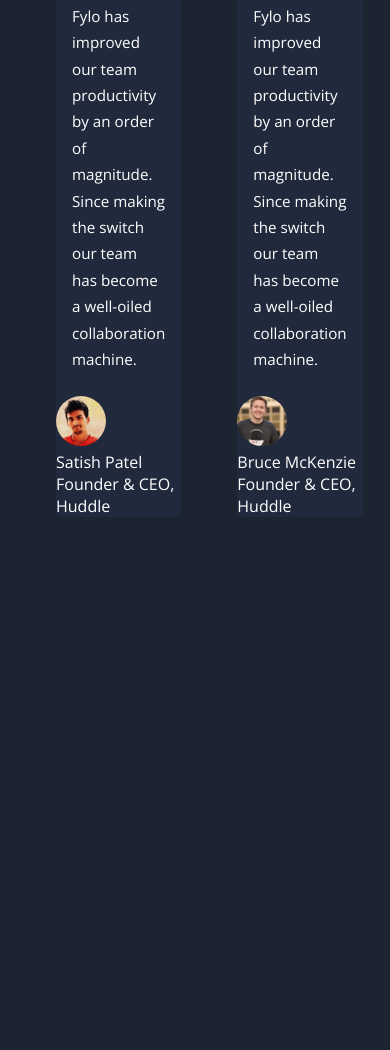
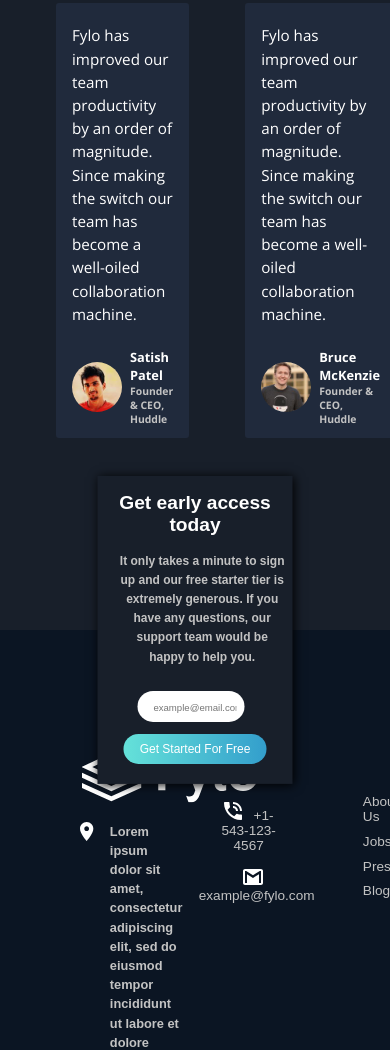
Before and after one commit to preetamvarun/fylo-landing-page, a plain HTML site: page fylo-dark-theme-landing-page-master/index.html in a window 390 px wide. Shown: the part 2317-3367 px from the top of the page. Before the commit the page ends 2834 px from the top, so only its background shows below. Drawn offline with nearby package versions, Linux system fonts and the light colour scheme.

Commit message:
completed 90% styling of the website in non-responsive mode

```diff
--- a/fylo-dark-theme-landing-page-master/index.html
+++ b/fylo-dark-theme-landing-page-master/index.html
@@ -9,6 +9,8 @@
   <title>Frontend Mentor | Fylo landing page with dark theme and features grid</title>
 
   <link rel="stylesheet" href="./styles.css">
+
+  <script src="https://kit.fontawesome.com/4e89eb9914.js" crossorigin="anonymous"></script>
 
   <!-- Feel free to remove these styles or customise in your own stylesheet 👍 -->
 </head>
@@ -120,6 +122,58 @@
     </div>
   </div>
 
+  <div class="footer">
+
+    <div class="footer-margin">
+      <div class="location">
+        <img src="./images/icon-location.svg" alt="location">
+        <p>Lorem ipsum dolor sit amet, consectetur adipiscing elit, sed do eiusmod tempor incididunt ut labore et
+        dolore magna aliqua</p>
+      </div>
+      <div class="contact">
+        <div class="phno">
+          <img src="./images/icon-phone.svg" alt="phone">
+          <span>+1-543-123-4567</span>
+        </div>
+        <div class="mail">
+          <img src="./images/icon-email.svg" alt="email">
+          <span>example@fylo.com</span>
+        </div>
+      </div>
+      <div class="aboutus">
+        <ul>
+          <li>About Us</li>
+          <li>Jobs</li>
+          <li>Press</li>
+          <li>Blog</li>
+        </ul>
+      </div>
+      <div class="contactus">
+        <ul>
+          <li>Contact Us</li>
+          <li>Terms</li>
+          <li>Privacy</li>
+        </ul>
+      </div>
+      <div class="socialmedia">
+        <i class="fab fa-facebook footer-menu--flex__icon" aria-hidden="true"></i>
+        <i class="fab fa-instagram footer-menu--flex__icon" aria-hidden="true"></i>
+        <i class="fab fa-twitter footer-menu--flex__icon" aria-hidden="true"></i>
+      </div>
+    </div>
+
+    <div class="ready-box">
+      <p>Get early access today</p>
+      <p>It only takes a minute to sign up and our free starter tier is extremely generous. If you have any
+      questions, our support team would be happy to help you.</p>
+      <div class="input-fields">
+        <input type="email" name="email" id="email" placeholder="example@email.com">
+        <a href="#">Get Started For Free</a>
+      </div>
+    </div>
+
+  </div>
+
 
   <!-- Features
   Team
--- a/fylo-dark-theme-landing-page-master/styles.css
+++ b/fylo-dark-theme-landing-page-master/styles.css
@@ -187,6 +187,7 @@ body{
     text-align: left;
     font-size: 2rem;
     margin : .4rem 0rem;
+    font-weight: 700;
 }
 
 .productive-content p:nth-child(3), .productive-content p:nth-child(4){
@@ -222,6 +223,9 @@ body{
     display: flex;
     flex-direction: row;
     justify-content: space-evenly;
+    padding-top : 3rem;
+    padding-bottom: 8rem;
+    background-color: hsl(218, 28%, 13%);
 }
 
 .testimonials .box{
@@ -229,13 +233,14 @@ body{
     color : white;
     font-family: 'Open Sans',sans-serif;
     margin-top : 5rem;
-    border-radius: 5px;
+    margin-bottom : 4rem;
+    border-radius: 3px;
 }
 
 .testimonials .box p{
-    padding: 1.5rem 1rem;
+    padding: 1.35rem 1rem;
     font-size : .95rem;
-    line-height: 1.65rem;
+    line-height: 1.45rem;
 }
 
 .testimonials .box2{
@@ -256,3 +261,196 @@ body{
     height : 50px;
     width : 50px;
 }
+
+.testimonials .intro span{
+    display : block;
+}
+
+.testimonials .intro{
+    margin-left : .5rem;
+}
+
+.testimonials .profile-div{
+    display : flex;
+    flex-direction: row;
+    align-items: center;
+    padding : 0rem 1rem;
+    margin-bottom : .75rem;
+}
+
+.testimonials .profile-div .intro > span{
+    font-weight: 700;
+    font-size : .8rem;
+}
+
+.testimonials .profile-div .intro span:nth-child(2){
+    font-size : .65rem;
+    color : #c3c3c3;
+}
+
+.testimonials .box1{
+    position: relative;
+}
+
+.testimonials .box1::after{
+    position : absolute;
+    content : url('./images/bg-quotes.png');
+    top : 0;
+    left : 0;
+    transform : translate(-15%,-125%);
+}
+
+.footer{
+    background-color : hsl(216, 53%, 9%);
+    padding-top : 10rem;
+    padding-bottom : 4rem;
+    position : relative;
+}
+
+.footer .ready-box{
+    background-color: hsl(218, 28%, 13%);
+    position: absolute;
+    box-shadow: 1px 1px 10px black;
+    top : 0;
+    left : 50%;
+    width : 50%;
+    transform : translate(-50%,-50%);
+    color : white;
+    font-family: 'Open-Sans', sans-serif;
+}
+
+.footer .ready-box > p{
+    text-align: center;
+    font-weight: 700;
+    padding-top : 1rem;
+    font-size : 1.2rem;
+}
+
+.footer .ready-box p:nth-child(2){
+    text-align: center;
+    font-size : .75rem;
+    margin : 0rem .45rem;
+    color : #c3c3c3;
+    line-height: 1.2rem;
+    width : 85%;
+    position : relative;
+    left : 50%;
+    transform : translateX(-50%);
+    margin-bottom : .75rem;
+}
+
+.footer .ready-box .input-fields{
+    text-align: center;
+    margin-bottom : 1.25rem;
+}
+
+.footer .ready-box .input-fields input{
+    width : 55%;
+    margin : .75rem .5rem .75rem 0rem;
+    padding : .5rem;
+    border-radius: 50px;
+    border : none;
+}
+
+.footer .ready-box .input-fields input::placeholder{
+    font-size : .6rem;
+    padding : .5rem 0rem .5rem .5rem;
+}
+
+.footer .ready-box .input-fields a{
+    display: inline-block;
+    text-decoration: none;
+    color : white;
+    background : linear-gradient(to right, hsl(176, 68%, 64%),hsl(198, 60%, 50%));
+    font-size : .85rem;
+    border-radius: 50px;
+    padding : .5rem 1rem;
+    font-size : .75rem;
+}
+
+/* .footer .ready-box  */
+
+/* .footer .ready-box .input-field input:focus{
+    border : transparent;
+    box-shadow: none;
+    -webkit-box-shadow : none;
+    outline : 0;
+} */
+
+.footer-margin{
+    display: flex;
+    align-items: flex-start;
+    font-family: 'Open-Sans', sans-serif;
+    background-color: hsl(216, 53%, 9%);
+    color : #c3c3c3;
+    font-size : .85rem;
+    margin : 0rem 4rem;
+}
+
+.footer-margin > div{
+    width : 20%;
+    text-align: center;
+}
+
+.footer .contact{
+    display: flex;
+    flex-direction: column;
+    align-items: center;
+    margin : 0rem 5rem;
+}
+
+.footer .location{
+    display : flex;
+    width : 33%;
+    position: relative;
+    margin-top : 2rem;
+}
+
+.footer .location::after{
+    position: absolute;
+    content: url("./images/logo.svg");
+    top : 0;
+    transform : translate(10%,-130%);
+}
+
+.footer .location img{
+    margin : 0rem 1rem;
+}
+
+.footer .contact .phno{
+    padding : .75rem 0rem;
+}
+
+.footer .location p{
+    text-align: left;
+    font-size : .8rem;
+    line-height : 1.2rem;
+}
+
+.footer .location img{
+    height : 1.2rem;
+    width : 1.2rem;
+}
+
+.footer .contact .phno{
+    margin-left : -1rem;
+    margin-bottom : .3rem;
+}
+
+.footer .contact img{
+    margin-right : .5rem;
+}
+
+.footer ul{
+    list-style-type: none;
+}
+
+.footer ul li{
+    text-align: left;
+    padding : .3rem 0rem;
+}
+
+.footer .socialmedia i{
+    margin : 0rem .4rem;
+    font-size : 1.5rem;
+}
```
